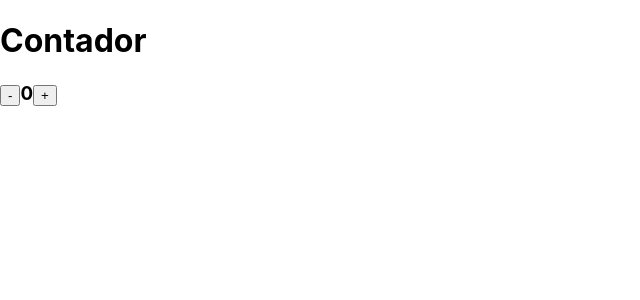
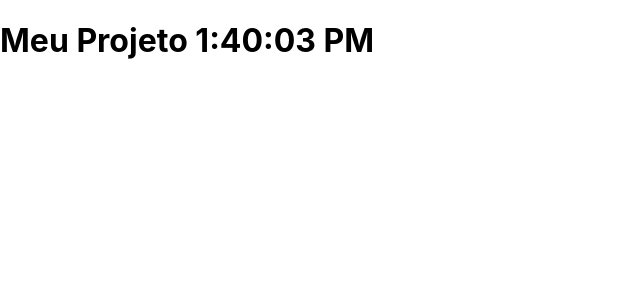
Before and after one commit to francovegini/curso-react, a React (Create React App) app in the folder first-app/: page / in a window 1280 px wide. Shown: the top 300 px of the page, without its empty margins (0-640 px from the left). Built offline with nearby package versions, Linux system fonts and the light colour scheme.

Commit message:
Ciclo de vida dos componentes

```diff
--- a/first-app/src/App.js
+++ b/first-app/src/App.js
@@ -5,39 +5,24 @@
     constructor(props) {
         super(props);
         this.state = {
-            nome: 'Matheus',
-            contador: 0
-        }
-
-        this.aumentar = this.aumentar.bind(this);
-        this.diminuir = this.diminuir.bind(this);
+            hora: '00:00:00'
+        };
     }
 
-    aumentar() {
-        let state = this.state;
-        state.contador += 1;
-        this.setState(state);
+    componentDidMount() {
+        setInterval(() => {
+            this.setState({ hora: new Date().toLocaleTimeString() })
+        }, 1000);
     }
 
-    diminuir() {
-        let state = this.state;
-        if (state.contador === 0) {
-            return;
-        }
-        state.contador -= 1;
-        this.setState(state);
+    componentDidUpdate(prevProps, prevState, snapshot) {
+        console.log("Atualizou")
     }
-
 
     render() {
         return (
             <div>
-                <h1>Contador</h1>
-                <h3>
-                    <button onClick={this.diminuir}>-</button>
-                    {this.state.contador}
-                    <button onClick={this.aumentar}>+</button>
-                </h3>
+                <h1>Meu Projeto {this.state.hora}</h1>
             </div>
         )
     }
```
Also changed, not shown: first-app/src/App4.js (added, +46 -0 lines).
